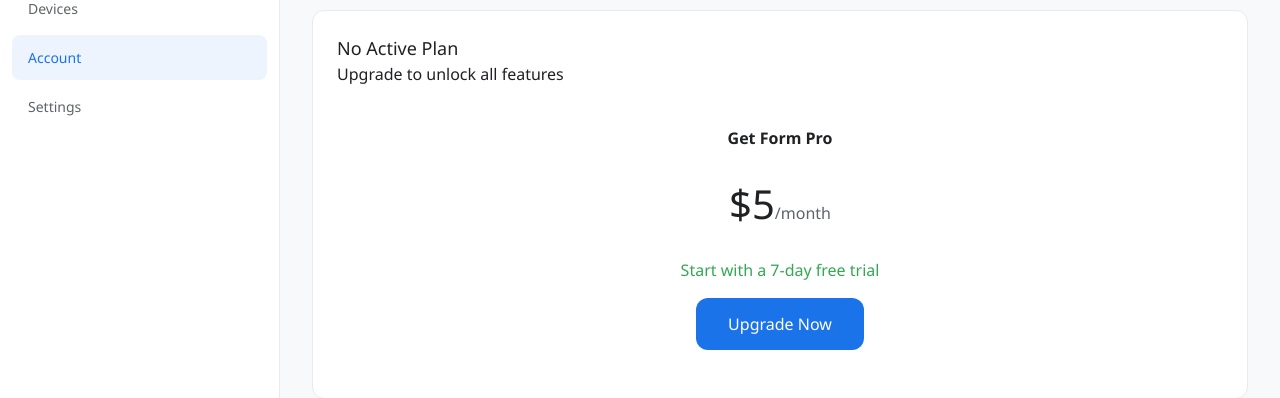
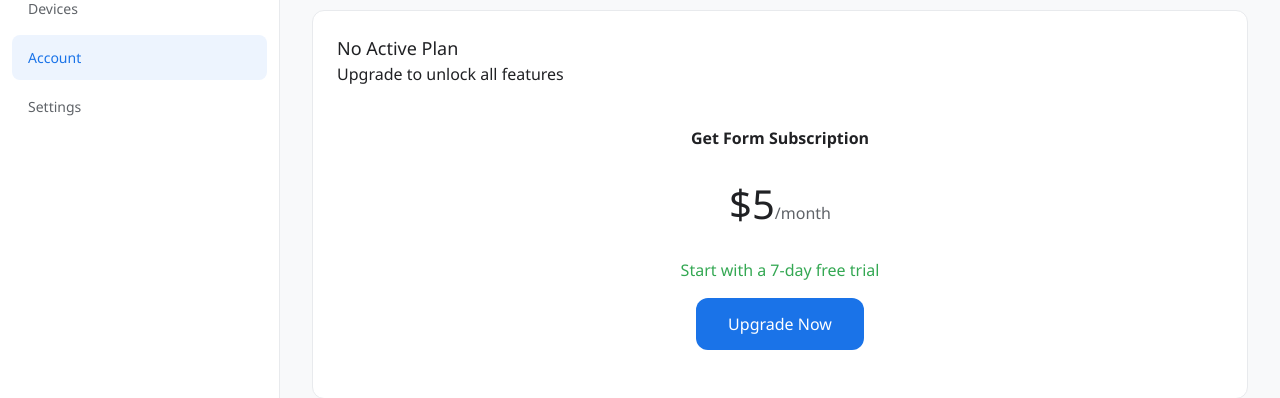
Before and after one commit to ZatQasim/Form-Speed, a Flask app: page /dashboard/account in a window 1280 px wide. Shown: the part 461-859 px from the top of the page. Run offline with Flask 3, Linux system fonts and the light colour scheme; the visitor is signed in with stand-in values (Sample User, id 1); some web fonts are replaced.

Commit message:
Saved your changes before starting work
Replit-Commit-Author: Agent
Replit-Commit-Session-Id: c1661e15-e8af-48ed-b1bc-47f17f48bdc9
Replit-Commit-Checkpoint-Type: full_checkpoint
Replit-Commit-Event-Id: c3dd5af3-402a-486a-bede-20d7b4b29240

```diff
--- a/app.py
+++ b/app.py
@@ -447,7 +447,7 @@ def create_checkout_session():
                 'price_data': {
                     'currency': 'usd',
                     'product_data': {
-                        'name': 'Form Pro Subscription',
+                        'name': 'Form Subscription',
                         'description': 'VPN, Speed Sharing, and Premium Features',
                     },
                     'unit_amount': pro_config['subscription']['price_usd'] * 100,
@@ -489,7 +489,7 @@ def subscription_success():
         except Exception as e:
             flash(f'Error processing subscription: {str(e)}', 'error')
 
-    flash('Welcome to Form Pro! Your 7-day free trial has started.', 'success')
+    flash('Welcome to Form ! Your 7-day free trial has started.', 'success')
     return redirect(url_for('dashboard'))
 
 @app.route('/dashboard')
@@ -508,7 +508,7 @@ def dashboard():
 @login_required
 def vpn_dashboard():
     if not current_user.has_active_subscription():
-        flash('VPN requires a Pro subscription', 'warning')
+        flash('VPN requires an active subscription', 'warning')
         return redirect(url_for('subscribe'))
     user_state = get_user_state(current_user.id)
     return render_template('vpn.html', user_state=user_state, servers=VPN_SERVERS)
@@ -517,7 +517,7 @@ def vpn_dashboard():
 @login_required
 def speed_sharing_dashboard():
     if not current_user.has_active_subscription():
-        flash('Speed Sharing requires a Pro subscription', 'warning')
+        flash('Speed Sharing requires an active subscription', 'warning')
         return redirect(url_for('subscribe'))
     metrics = get_real_network_metrics()
     user_state = get_user_state(current_user.id)
@@ -1078,7 +1078,7 @@ def get_or_create_current_device(user_id):
 @login_required
 def diagnostics_dashboard():
     if not current_user.has_active_subscription():
-        flash('Network Diagnostics requires a Pro subscription', 'warning')
+        flash('Network Diagnostics requires an active subscription', 'warning')
         return redirect(url_for('subscribe'))
     user_state = get_user_state(current_user.id)
     return render_template('diagnostics.html', user_state=user_state)
@@ -1105,7 +1105,7 @@ def account_dashboard():
 @login_required
 def history_dashboard():
     if not current_user.has_active_subscription():
-        flash('Connection History requires a Pro subscription', 'warning')
+        flash('Detection History requires an active subscription', 'warning')
         return redirect(url_for('subscribe'))
     history = load_connection_history(current_user.id)
     history.reverse()
@@ -1115,7 +1115,7 @@ def history_dashboard():
 @login_required
 def devices_dashboard():
     if not current_user.has_active_subscription():
-        flash('Device Management requires a Pro subscription', 'warning')
+        flash('Device Management requires an active subscription', 'warning')
         return redirect(url_for('subscribe'))
     get_or_create_current_device(current_user.id)
     devices = load_devices(current_user.id)
--- a/pro.json
+++ b/pro.json
@@ -3,7 +3,10 @@
     "admin@form.net",
     "Abdi123",
     "habhabxox@gmail.com",
-    "abeed"
+    "abeed",
+    "sunsetamaratmember@gmail.com",
+    "octosherrif",
+
   ],
   "subscription": {
     "price_usd": 5,
--- a/templates/account.html
+++ b/templates/account.html
@@ -57,7 +57,7 @@
             <div class="subscription-card active">
                 <div class="subscription-header">
                     <div class="plan-info">
-                        <h3>Form Pro</h3>
+                        <h3>Form Subscription</h3>
                         <p class="plan-price">${{ subscription.price }}/month</p>
                     </div>
                     <span class="status-badge active">Active</span>
@@ -103,7 +103,7 @@
                 </div>
 
                 <div class="upgrade-cta">
-                    <h4>Get Form Pro</h4>
+                    <h4>Get Form Subscription</h4>
                     <p class="price">$5<span>/month</span></p>
                     <p class="trial-text">Start with a 7-day free trial</p>
                     <a href="{{ url_for('subscribe') }}" class="btn btn-primary btn-large">Upgrade Now</a>
@@ -128,7 +128,7 @@
                     <tbody>
                         <tr>
                             <td>{{ subscription.created_at[:10] if subscription.created_at else 'N/A' }}</td>
-                            <td>Form Pro Subscription</td>
+                            <td>Form Pro</td>
                             <td>${{ subscription.price }}.00</td>
                             <td><span class="status-paid">Paid</span></td>
                         </tr>
--- a/templates/devices.html
+++ b/templates/devices.html
@@ -68,7 +68,7 @@
             <div class="info-cards">
                 <div class="info-card">
                     <h4>Device Limit</h4>
-                    <p>Your Form Pro plan supports up to 5 connected devices. Each device can use all Form services independently.</p>
+                    <p>Your Form plan supports up to 5 connected devices. Each device can use all Form services independently.</p>
                 </div>
                 <div class="info-card">
                     <h4>Adding Devices</h4>
--- a/templates/index.html
+++ b/templates/index.html
@@ -32,7 +32,7 @@
 <section class="pricing">
     <h2>Simple, transparent pricing</h2>
     <div class="price-card">
-        <h3>Form Pro</h3>
+        <h3>Form Subscription</h3>
         <div class="price">$5<span>/month</span></div>
         <ul class="features-list">
             <li>VPN Access to All Servers</li>
--- a/templates/settings.html
+++ b/templates/settings.html
@@ -171,7 +171,7 @@
             <h2>Subscription Management</h2>
             <div class="settings-card">
                 <div class="setting-row">
-                    <label>Cancel your Form Pro subscription</label>
+                    <label>Cancel your Form subscription</label>
                     <a href="{{ url_for('cancel_subscription') }}" class="btn btn-outline">Cancel Plan</a>
                 </div>
             </div>
--- a/templates/subscribe.html
+++ b/templates/subscribe.html
@@ -1,12 +1,12 @@
 {% extends 'base.html' %}
 
-{% block title %}Subscribe - Form Pro{% endblock %}
+{% block title %}Subscribe to Form{% endblock %}
 
 {% block content %}
 <div class="subscribe-container">
     <div class="subscribe-card">
         <img src="{{ url_for('static', filename='logo.png') }}" alt="Form" class="subscribe-logo">
-        <h2>Form Pro Subscription</h2>
+        <h2>Form Subscription</h2>
         <div class="price-display">${{ price }}<span>/month</span></div>
         <p class="trial-text">{{ trial_days }}-day free trial included</p>
 
```
Also changed, not shown: 3 other files.
